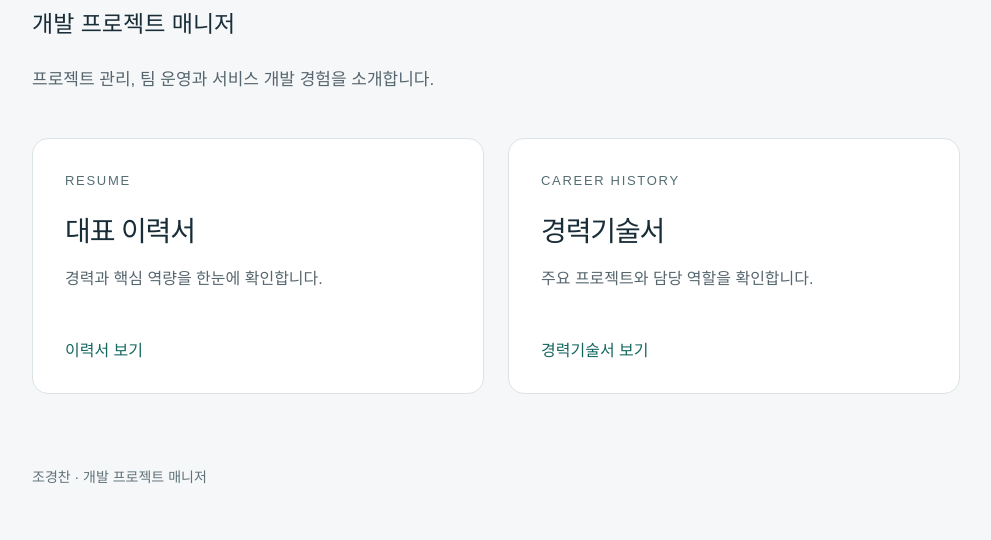
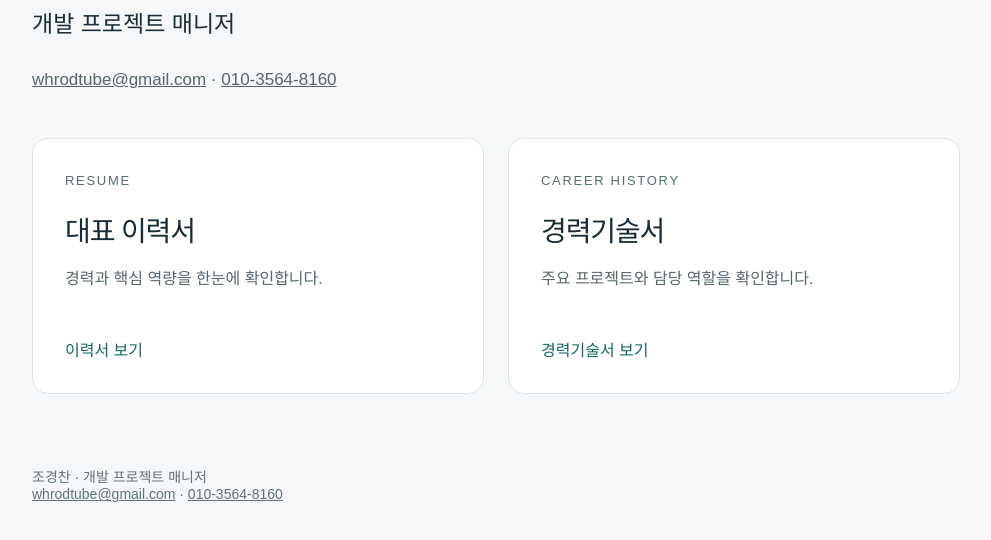
Before and after one commit to whrod/career-documents, a plain HTML site: page docs/index.html in a window 1280 px wide. Shown: the part 196-736 px from the top of the page, without its empty margins (144-1135 px from the left). Drawn offline with Linux system fonts and the light colour scheme.

Commit message:
Update public career documents

```diff
--- a/docs/index.html
+++ b/docs/index.html
@@ -1 +1 @@
-<!doctype html><html lang="ko"><head><meta charset="utf-8"><meta name="viewport" content="width=device-width,initial-scale=1"><meta name="robots" content="noindex,nofollow,noarchive"><title>조경찬 제출 서류</title><link rel="stylesheet" href="./style.css"></head><body><main class="home"><div class="eyebrow">KYOUNGCHAN CHO</div><h1>조경찬</h1><p class="lead">개발 프로젝트 매니저</p><p class="intro">프로젝트 관리, 팀 운영과 서비스 개발 경험을 소개합니다.</p><div class="cards"><a class="card" href="resume/"><span class="label">RESUME</span><h2>대표 이력서</h2><p>경력과 핵심 역량을 한눈에 확인합니다.</p><span class="action">이력서 보기</span></a><a class="card" href="career/"><span class="label">CAREER HISTORY</span><h2>경력기술서</h2><p>주요 프로젝트와 담당 역할을 확인합니다.</p><span class="action">경력기술서 보기</span></a></div><footer>조경찬 · 개발 프로젝트 매니저</footer></main></body></html>
+<!doctype html><html lang="ko"><head><meta charset="utf-8"><meta name="viewport" content="width=device-width,initial-scale=1"><meta name="robots" content="noindex,nofollow,noarchive"><title>조경찬 제출 서류</title><link rel="stylesheet" href="./style.css"></head><body><main class="home"><div class="eyebrow">KYOUNGCHAN CHO</div><h1>조경찬</h1><p class="lead">개발 프로젝트 매니저</p><p class="intro"><a href="mailto:whrodtube@gmail.com">whrodtube@gmail.com</a> · <a href="tel:+821035648160">010-3564-8160</a></p><div class="cards"><a class="card" href="resume/"><span class="label">RESUME</span><h2>대표 이력서</h2><p>경력과 핵심 역량을 한눈에 확인합니다.</p><span class="action">이력서 보기</span></a><a class="card" href="career/"><span class="label">CAREER HISTORY</span><h2>경력기술서</h2><p>주요 프로젝트와 담당 역할을 확인합니다.</p><span class="action">경력기술서 보기</span></a></div><footer>조경찬 · 개발 프로젝트 매니저<br><a href="mailto:whrodtube@gmail.com">whrodtube@gmail.com</a> · <a href="tel:+821035648160">010-3564-8160</a></footer></main></body></html>
```
